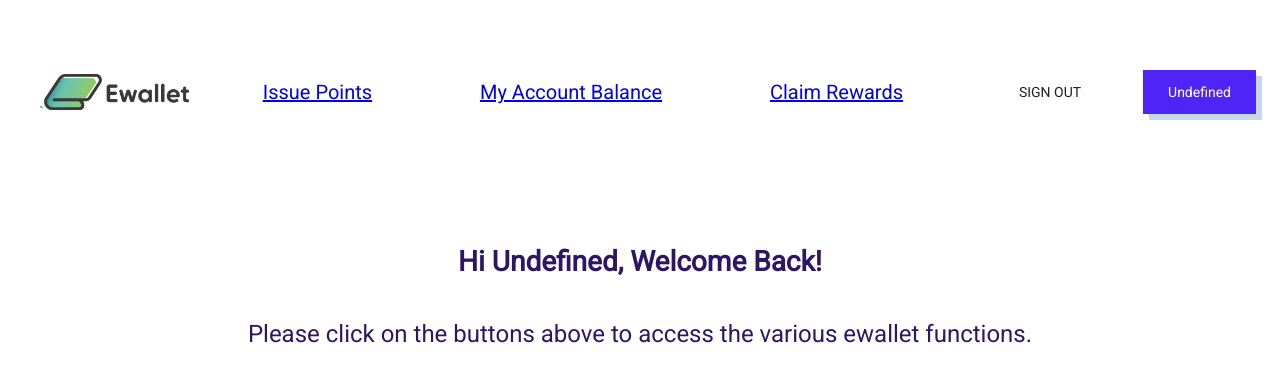
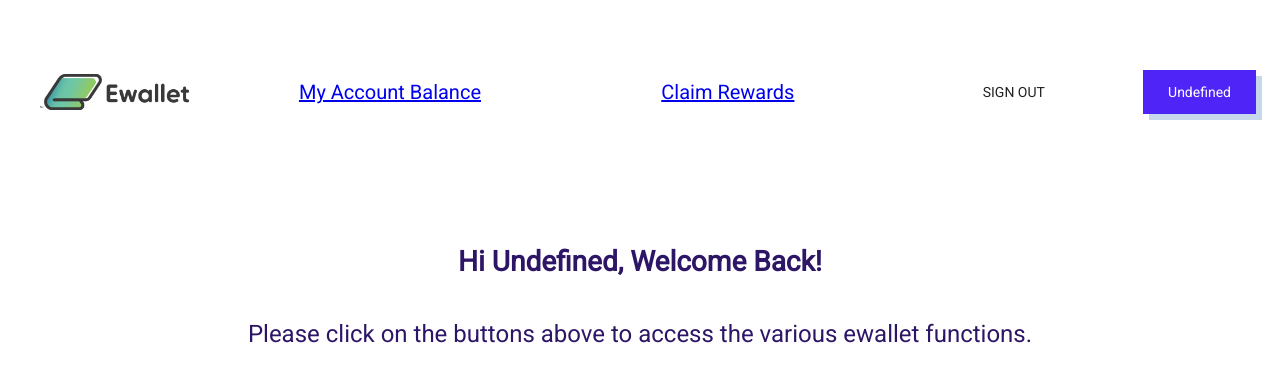
Before and after one commit to fatberryz/ewallet, a React (Create React App) app: page /home in a window 1280 px wide. Shown: the top 382 px of the page. Built offline with nearby package versions, Linux system fonts and the light colour scheme.

Commit message:
remove issue points from navbar

```diff
--- a/src/components/NavBar.js
+++ b/src/components/NavBar.js
@@ -40,9 +40,9 @@ const NavBar = () => {
     return (
             <Toolbar position="sticky" color="rgba(0, 0, 0, 0.87)" className={classes.bar}>
                 <img src={logo} className={classes.logo} alt = " "/>
-                <Typography variant="h6" className={classes.menuItem}>
+                {/* <Typography variant="h6" className={classes.menuItem}>
                     <Link to="/issue"> Issue Points </Link>
-                </Typography>
+                </Typography> */}
                 <Typography variant="h6" className={classes.menuItem}>
                     <Link to="/wallet"> My Account Balance </Link>
                 </Typography>
```
